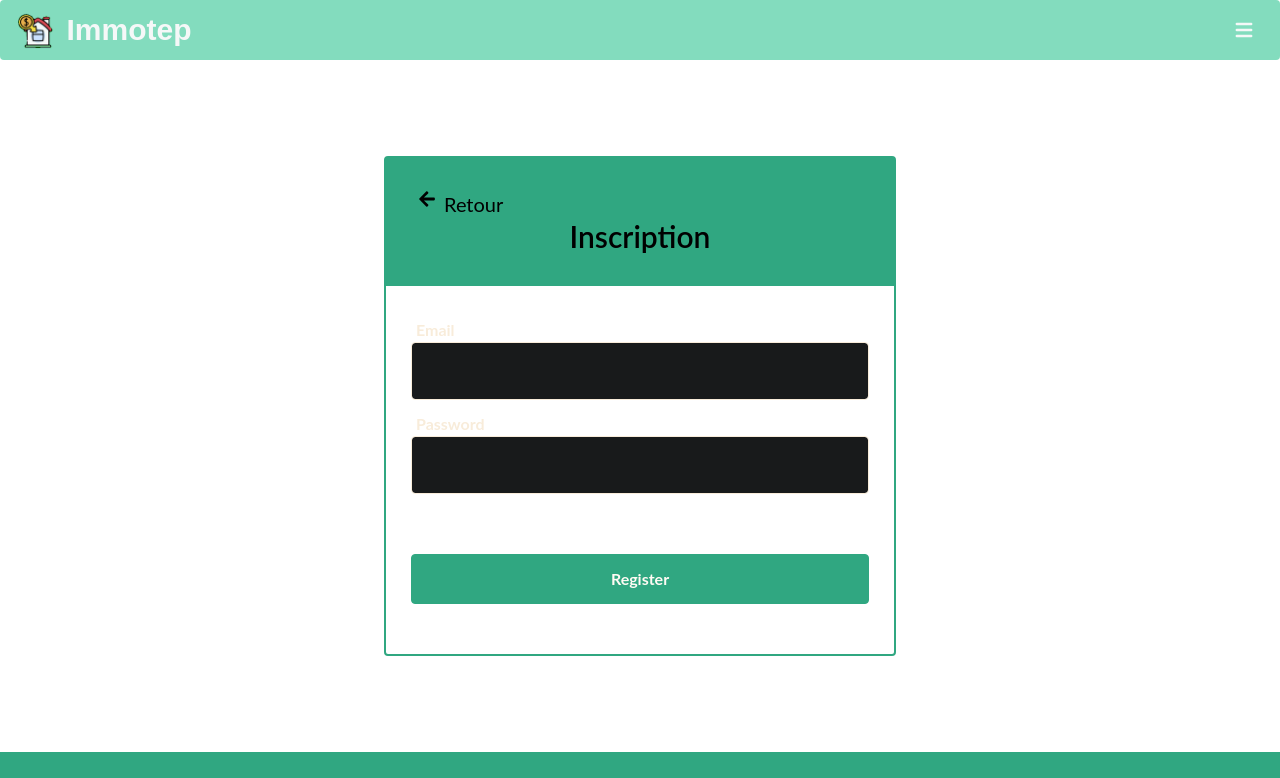
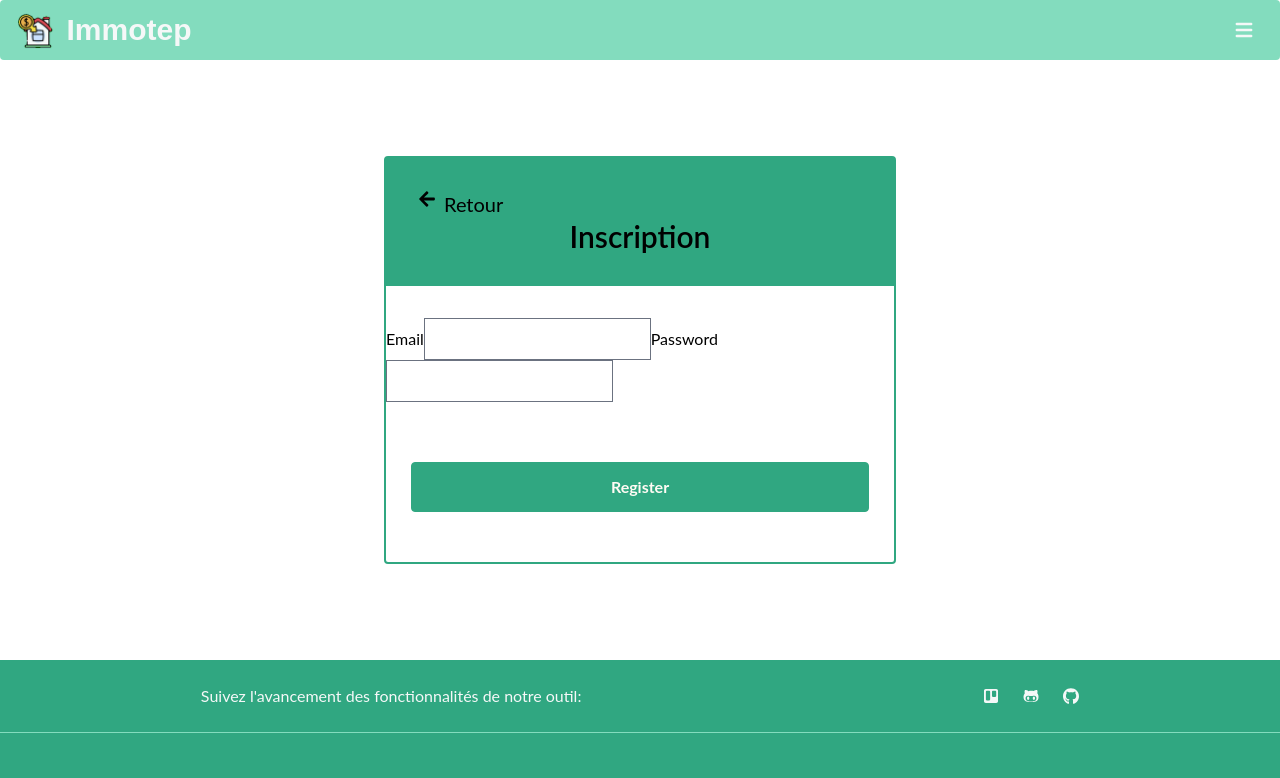
Before and after one commit to ophelie-gaudin/Immotep_front_react, a React (Create React App) app: page /register in a window 1280 px wide. Shown: the top 778 px of the page. Built offline with nearby package versions, Linux system fonts and the light colour scheme.

Commit message:
fix input for register form

```diff
--- a/src/Pages/Login/index.jsx
+++ b/src/Pages/Login/index.jsx
@@ -29,7 +29,7 @@ const Login = () => {
         if (res.ok) {
           Cookies.set("token", res.headers.get("Authorization"));
           changeConnectedStatus(userLogin());
-          //window.location.href = "/";
+          window.location.href = "/";
           return res.json();
         } else {
           throw new Error(res);
--- a/src/Pages/Register/index.jsx
+++ b/src/Pages/Register/index.jsx
@@ -2,7 +2,7 @@ import React, { useState } from "react";
 import Cookies from "js-cookie";
 import { userLogin } from "../../ReduxFolder/stateUser/userAction";
 import { useDispatch } from "react-redux";
-import Input from "../../Components/Main/Input";
+//import Input from "../../Components/Main/Input";
 import FormsCard from "../../Components/FormsCard";
 
 const Register = () => {
@@ -43,18 +43,22 @@ const Register = () => {
     <div>
       <FormsCard title="Inscription">
         <form onSubmit={handleSubmit}>
-          <Input
-            label="Email"
+          <label>
+            Email
+            <input
               type="text"
               name="email"
               onChange={(e) => setEmail(e.target.value)}
             />
-          <Input
-            label="Password"
+          </label>
+          <label>
+            Password
+            <input
               type="password"
               name="password"
               onChange={(e) => setPassword(e.target.value)}
             />
+          </label>
           <button className="orange-button forms-buttons" type="submit">
             Register
           </button>
```
Lines whose indentation alone changed are shown as unchanged.
